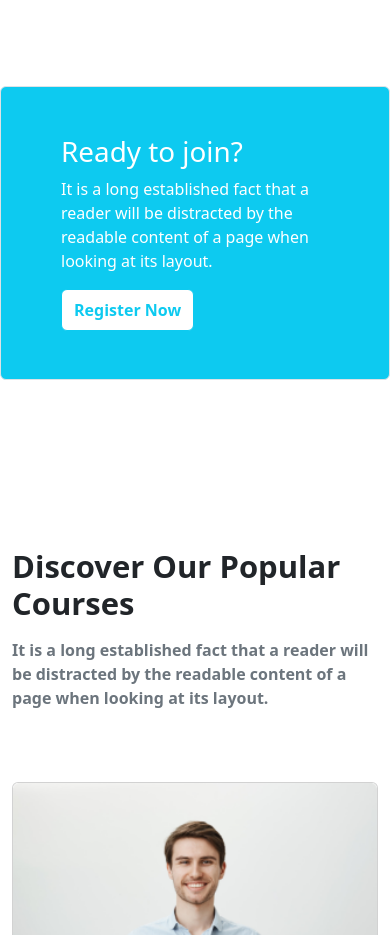
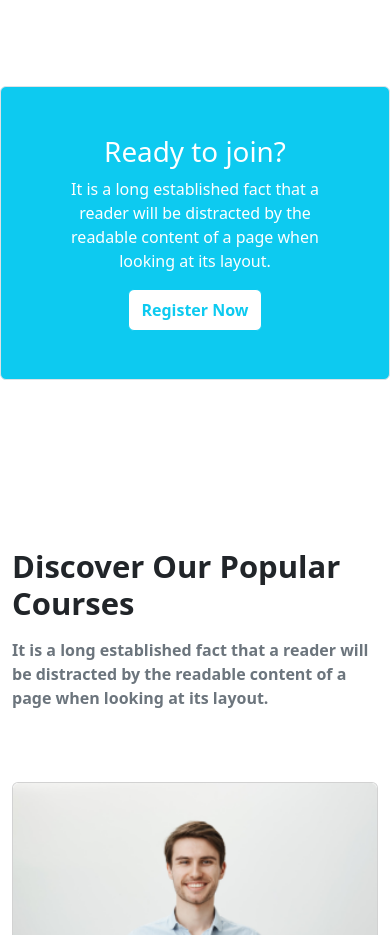
Before and after one commit to mdismail645221/TechSmart-Education, a plain HTML site: page index.html in a window 390 px wide. Shown: the part 5480-6415 px from the top of the page. Drawn offline with nearby package versions, Linux system fonts and the light colour scheme.

Commit message:
responsive all section check & added

```diff
--- a/index.html
+++ b/index.html
@@ -329,12 +329,12 @@
                     <div class="reg-now">
                         <div class="row p-5 alin align-items-center justify-content-center">
                             <div class="col-12 col-md-12 col-lg-6">
-                                <div class="reg-title text-sm-center text-md-center text-lg-start">
+                                <div class="reg-title text-center text-md-center text-lg-start">
                                     <h1>Ready to join?</h1>
                                     <p>It is a long established fact that a reader will be distracted by the readable content of a page when looking at its layout.</p>
                                 </div><!--./ reg-title-->
                             </div><!--./col-md-6-->
-                            <div class="col-12 col-md-12 col-lg-6 d-flex justify-content-sm-center justify-content-lg-end">
+                            <div class="col-12 col-md-12 col-lg-6 d-flex justify-content-center justify-content-lg-end">
                                 <button class="btn btn-outline-white bg-white text-info fw-bold border border-info py-2" type="button" data-bs-toggle="modal" data-bs-target="#staticBackdrop">Register Now</button>
                                 <!-- Modal -->
                                 <div class="modal fade" id="staticBackdrop" data-bs-backdrop="static" data-bs-keyboard="false" tabindex="-1" aria-labelledby="staticBackdropLabel" aria-hidden="true">
```
